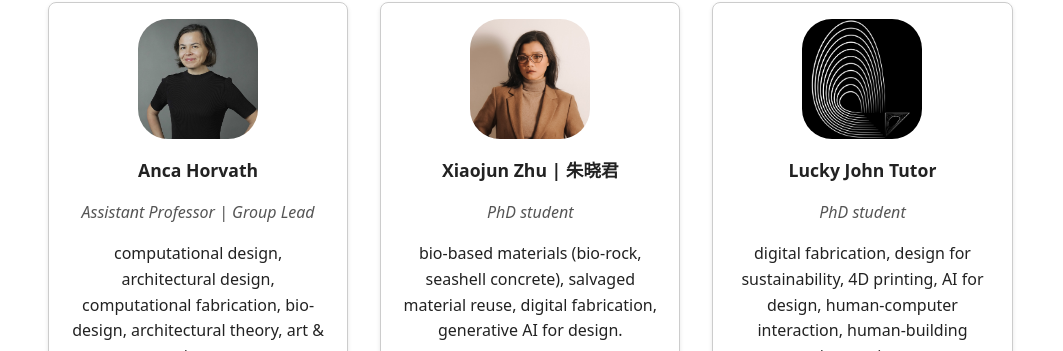
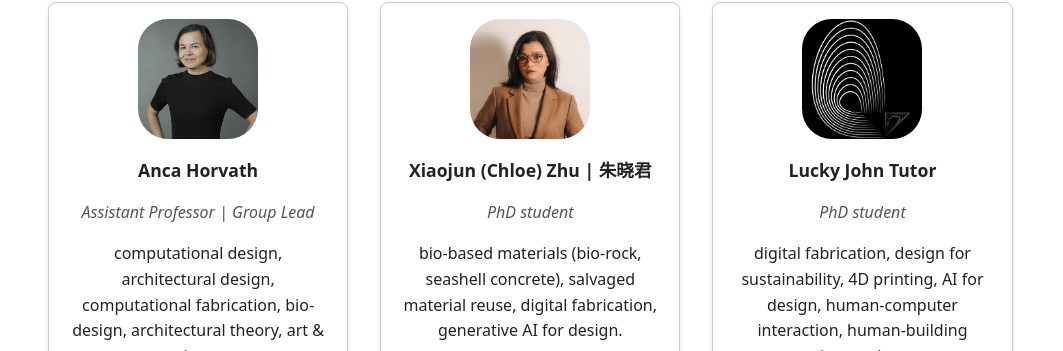
Before and after one commit to anqua/at-a, a Jekyll site: the page built from people.md, in a window 1280 px wide. Shown: the part 148-499 px from the top of the page, without its empty margins (108-1171 px from the left). Built offline with Jekyll 4.4.1, drawn with Linux system fonts in a browser that asks for light colours; some web fonts are replaced.

Commit message:
Update people.yml

```diff
--- a/_data/people.yml
+++ b/_data/people.yml
@@ -5,7 +5,7 @@
   website: https://ancah.myportfolio.com/
   research: "computational design, architectural design, computational fabrication, bio-design, architectural theory, art & science."
 
-- name: Xiaojun Zhu | 朱晓君
+- name: Xiaojun (Chloe) Zhu | 朱晓君
   role: PhD student
   photo: /at-a/assets/images/photo_Chloe.jpg
   email: xzhu895@connect.hkust-gz.edu.cn
```
